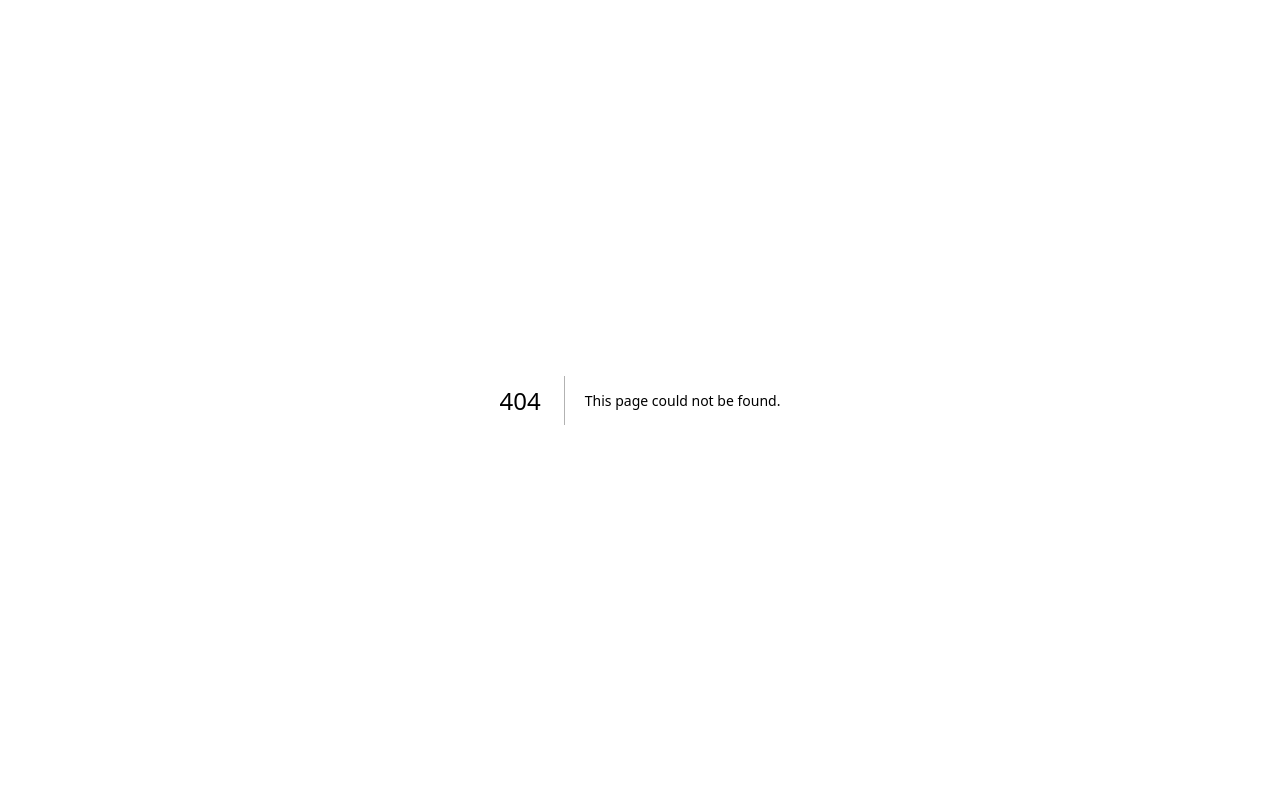
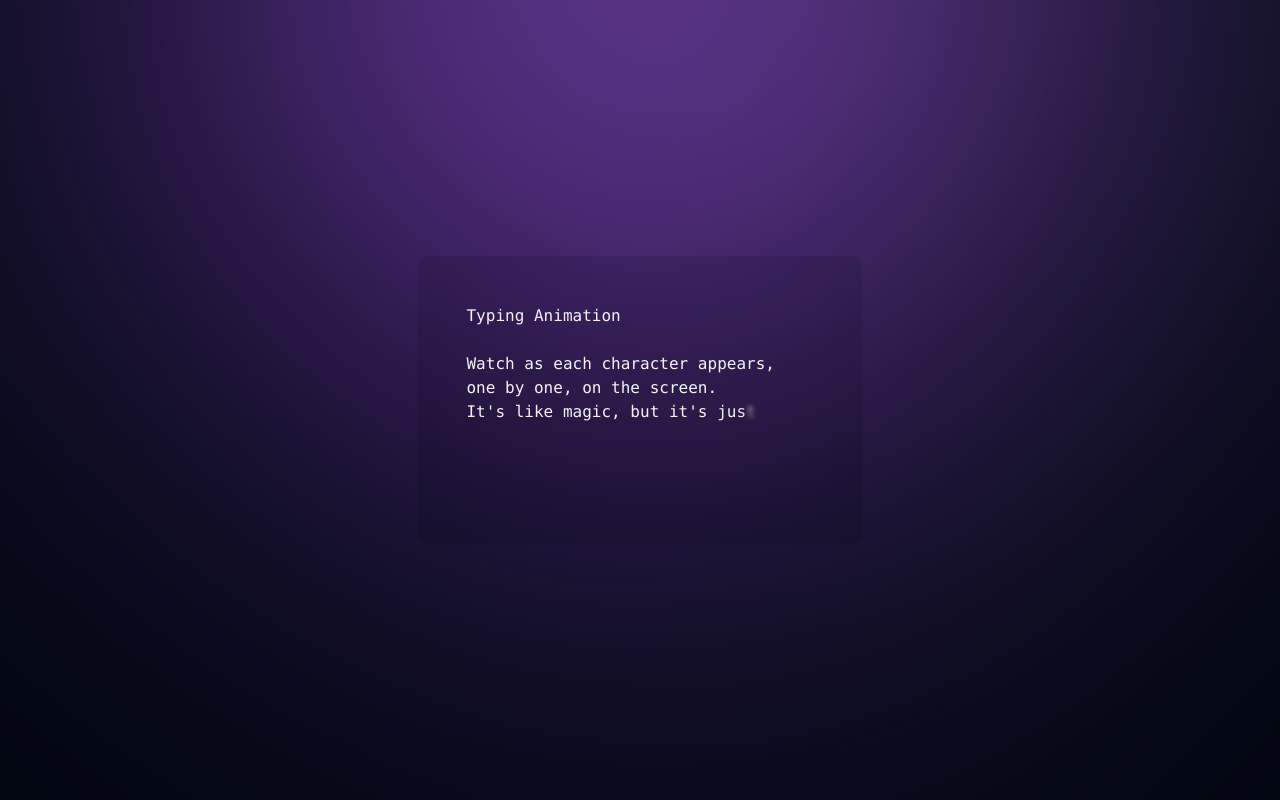
Before and after one commit to gharsh11032000/animated-components-next-tailwind-framer-motion, a Next.js app: page /ui/text-animations/text-animation-34 in a window 1280 px wide. Before the commit this address had no page. Built offline with nearby package versions, Linux system fonts and the light colour scheme.

Commit message:
Adding Animation 34

```diff
--- /dev/null
+++ b/app/ui/text-animations/text-animation-34/page.tsx
@@ -0,0 +1,100 @@
+"use client";
+
+import React, { useEffect, useState } from "react";
+import { motion } from "framer-motion";
+
+export default function Section() {
+  const textToAnimate = `Typing Animation
+
+Watch as each character appears,
+one by one, on the screen.
+It's like magic, but it's just code!
+
+Create engaging text reveals
+for your web applications.`;
+
+  return (
+    <div className={`relative overflow-x-hidden dark:bg-gray-950`}>
+      <section className="min-h-screen flex flex-col justify-center items-center">
+        <motion.div
+          initial={{
+            opacity: 0,
+          }}
+          animate={{
+            opacity: [0.8, 1],
+            scale: [1.8, 2],
+            rotate: [0, 360, 0],
+          }}
+          transition={{
+            duration: 4,
+            ease: "easeInOut",
+            repeat: Infinity,
+            repeatType: "reverse",
+          }}
+          style={{
+            left: "calc(50% - 12rem)",
+          }}
+          className="absolute z-0 -top-1/4 w-96 h-96 bg-gradient-to-r from-purple-600 to-purple-400 rounded-full blur-[8rem] opacity-100"
+        ></motion.div>
+
+        <div className="p-8 text-sm md:text-base md:p-12 rounded-xl bg-gray-950/10 backdrop-blur-md">
+          <AnimatedText text={textToAnimate} className="text-gray-100" />
+        </div>
+      </section>
+    </div>
+  );
+}
+
+interface AnimatedTextProps {
+  text: string;
+  className?: string;
+}
+
+export const AnimatedText: React.FC<AnimatedTextProps> = ({
+  text,
+  className = "",
+}) => {
+  const [charStates, setCharStates] = useState<
+    { opacity: number; blur: number }[]
+  >([]);
+
+  useEffect(() => {
+    const initialStates = new Array(text.length).fill({ opacity: 0, blur: 5 });
+    initialStates[0] = { opacity: 1, blur: 0 };
+    setCharStates(initialStates);
+
+    let currentIndex = 0;
+    const interval = setInterval(() => {
+      if (currentIndex < text.length) {
+        setCharStates((prev) => {
+          const newStates = [...prev];
+          newStates[currentIndex] = { opacity: 1, blur: 0 };
+          return newStates;
+        });
+        currentIndex++;
+      } else {
+        clearInterval(interval);
+      }
+    }, 50);
+
+    return () => clearInterval(interval);
+  }, [text]);
+
+  return (
+    <pre className={`font-mono whitespace-pre-wrap ${className}`}>
+      {text.split("").map((char, index) => (
+        <motion.span
+          key={index}
+          initial={{ opacity: 0, filter: "blur(5px)" }}
+          animate={{
+            opacity: charStates[index]?.opacity,
+            filter: `blur(${charStates[index]?.blur}px)`,
+          }}
+          transition={{ duration: 0.15, ease: "easeOut" }}
+        >
+          {char}
+        </motion.span>
+      ))}
+    </pre>
+  );
+};
```
